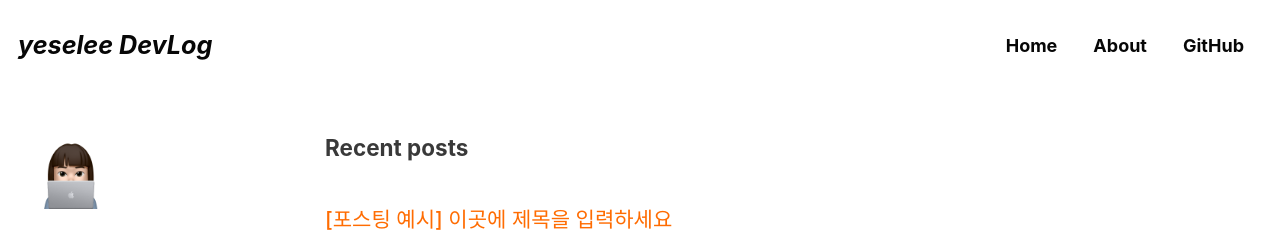
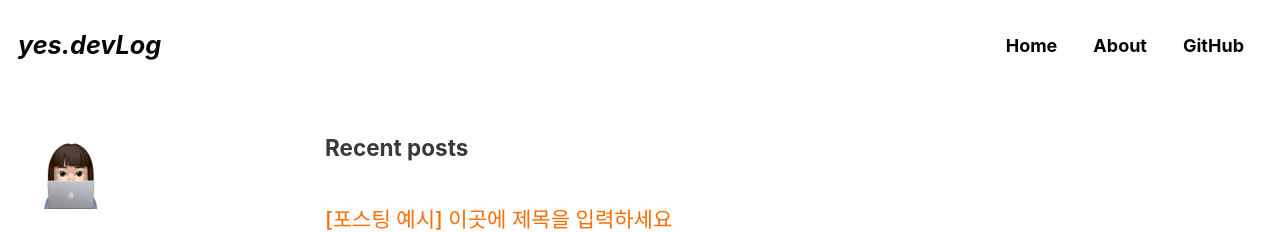
Before and after one commit to yes-ee/yes-ee.github.io, a Jekyll site: the page built from index.html, in a window 1280 px wide. Shown: the top 232 px of the page. Built offline with Jekyll 4.4.1, drawn with Linux system fonts in a browser that asks for light colours; cached includes are drawn as plain includes; some web fonts are replaced; the list of posts is cut into pages by our own code.

Commit message:
change seting

```diff
--- a/_config.yml
+++ b/_config.yml
@@ -19,7 +19,7 @@ minimal_mistakes_skin: "plum" # "default" "air", "aqua", ...
 
 # Site Settings
 locale: "ko-KR" #"en-US"
-title: "yeselee DevLog" # 상단 헤더에 보이는 블로그 명
+title: "yes.devLog" # 상단 헤더에 보이는 블로그 명
 title_separator: "&#124;"
 subtitle: # site tagline that appears below site title in masthead
 name: "yeselee" # 블로그 닉네임 설정
@@ -28,6 +28,7 @@ url: "https://yes-ee.github.io" # 블로그 URL
 baseurl: # the subpath of your site, e.g. "/blog"
 repository: "yes-ee/yes-ee.github.io" # GitHub Repo 이름
 teaser: #
+future: true
 
 # logo                     : # 블로그명 앞에 로고 추가하고 싶을 경우 사용
 masthead_title: # overrides the website title displayed in the masthead, use " " for no title
```
